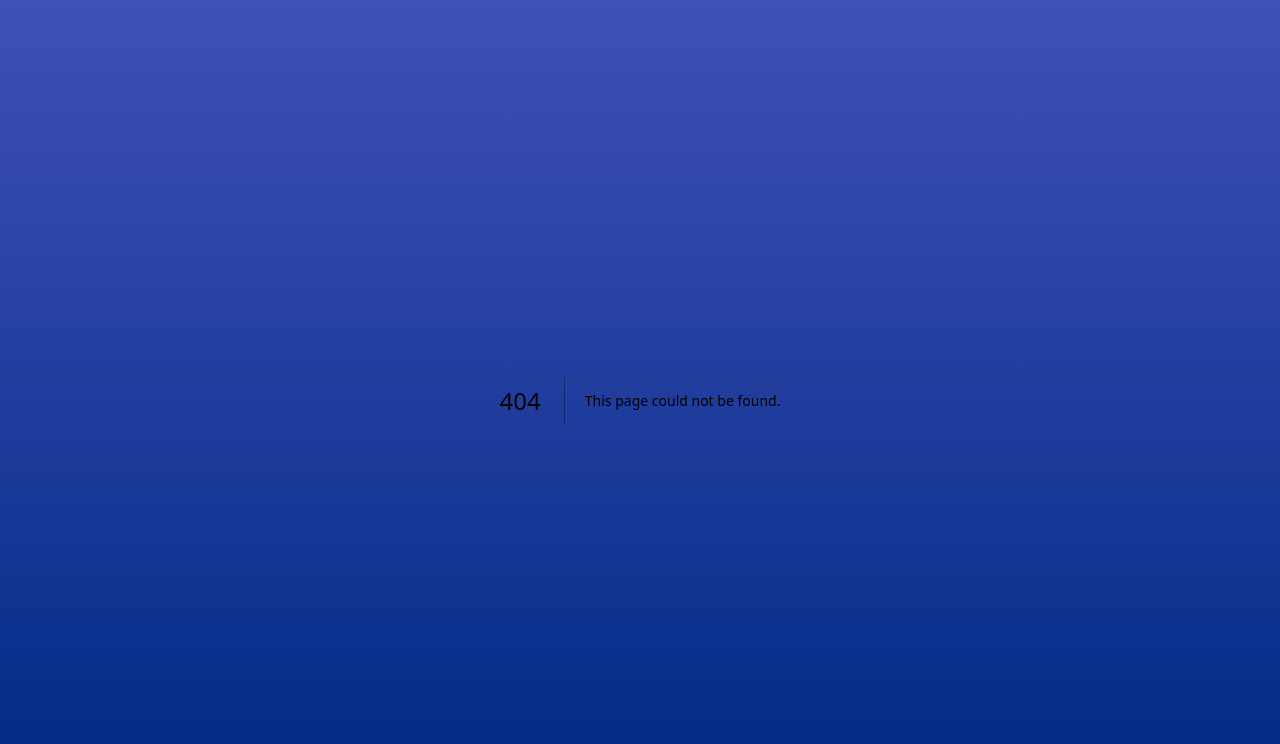
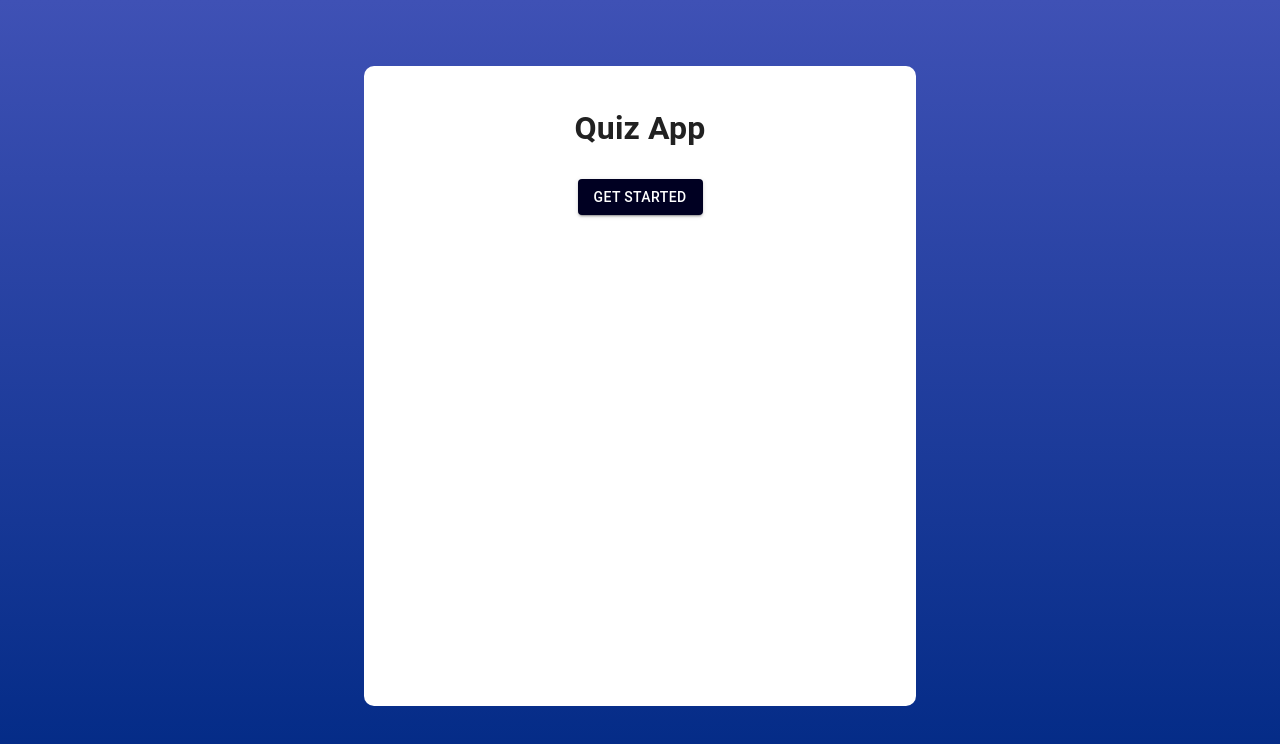
Before and after one commit to Pmacdon15/quizzes, a Next.js app in the folder client/: page /menu/1 in a window 1280 px wide. Before the commit this address had no page. Shown: the top 744 px of the page. Built offline with nearby package versions, Linux system fonts and the light colour scheme.

Commit message:
Refactor code to improve performance and readability

```diff
--- /dev/null
+++ b/client/src/app/menu/[user_email]/page.jsx
@@ -0,0 +1,36 @@
+import Link from 'next/link';
+import theme from '../../../theme';
+import {Button} from '@mui/material';
+import { ThemeProvider } from '@mui/material/styles';
+import CssBaseline from '@mui/material/CssBaseline';
+import Box from "@mui/material/Box";
+import Container from "@mui/material/Container";
+
+export default function Home() {
+  return (
+    <main>
+      <div style={{display: 'flex', justifyContent: 'center', alignItems: 'center'}}>
+        <ThemeProvider theme={theme}>
+          <CssBaseline />
+          <Container maxWidth="sm">
+        <Box
+          sx={{
+            bgcolor: "#ffffff",
+            height: "80vh",
+            padding: "3%",
+            marginTop: "12%",
+            borderRadius: "10px",
+            display: 'flex', flexDirection: 'column', alignItems: 'center'
+          }}
+        >
+        <h1>Quiz App</h1>
+        <Link href="/quiz">
+          <Button variant="contained" color="primary" style={{ margin: '5px' }}>Get Started</Button>
+        </Link>
+        </Box>
+        </Container>
+      </ThemeProvider>
+      </div>
+    </main>
+  )
+}
```
